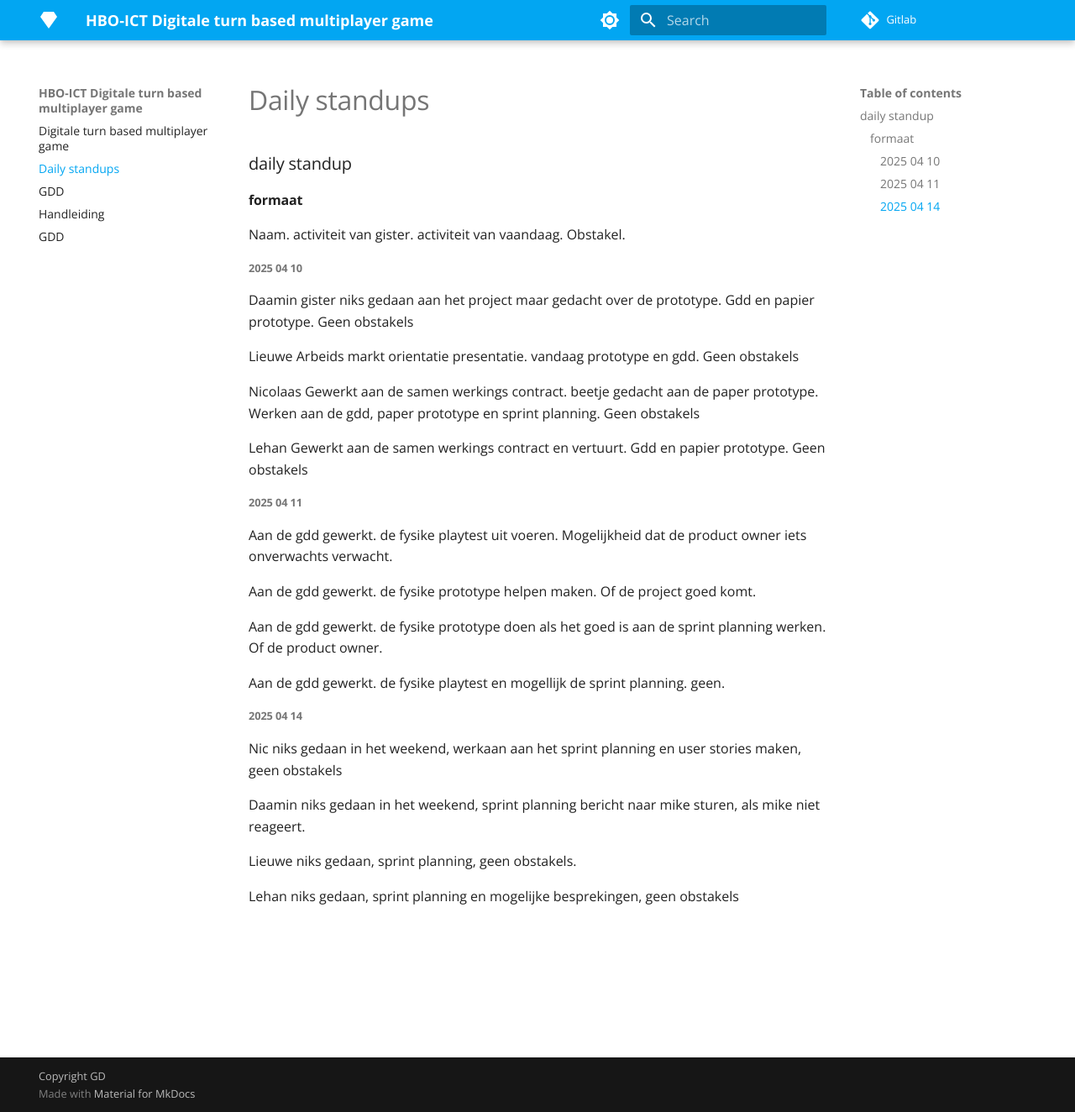
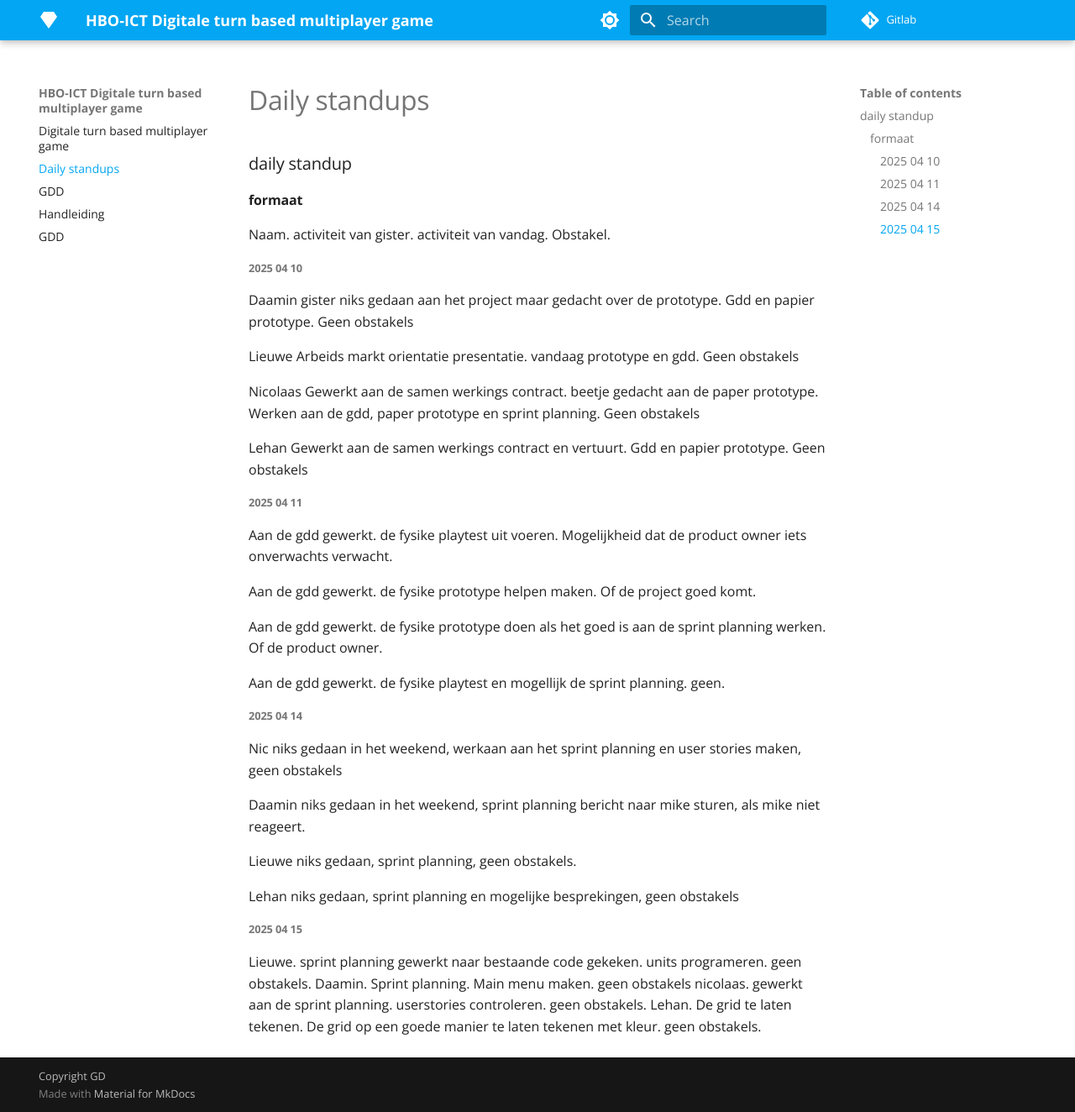
Before and after one commit to lieuweZ/HexFront, an MkDocs documentation site: the page built from docs/Daily standups.md, in a window 1280 px wide and 1324 px high. Shown: the whole window at 84% size. Built offline with MkDocs 1.6.1 and Material for MkDocs 9.7.7, drawn with Linux system fonts in a browser that asks for light colours; nearby versions of some CDN libraries; library files that are not in the unit come from our copies.

Commit message:
Edit Daily standups.md

```diff
--- a/docs/Daily standups.md
+++ b/docs/Daily standups.md
@@ -1,7 +1,7 @@
 ### daily standup
 
 #### formaat
-Naam. activiteit van gister. activiteit van vaandaag. Obstakel.
+Naam. activiteit van gister. activiteit van vandag. Obstakel.
 
 ##### 2025 04 10
 Daamin gister niks gedaan aan het project maar gedacht over de prototype. Gdd en papier prototype. Geen obstakels
@@ -32,3 +32,10 @@ Daamin niks gedaan in het weekend, sprint planning bericht naar mike sturen, als
 Lieuwe niks gedaan, sprint planning, geen obstakels.
 
 Lehan niks gedaan, sprint planning en mogelijke besprekingen, geen obstakels
+
+##### 2025 04 15
+
+Lieuwe. sprint planning gewerkt naar bestaande code gekeken. units programeren. geen obstakels.
+Daamin. Sprint planning. Main menu maken. geen obstakels
+nicolaas. gewerkt aan de sprint planning. userstories controleren. geen obstakels.
+Lehan. De grid te laten tekenen. De grid op een goede manier te laten tekenen met kleur. geen obstakels.
```
